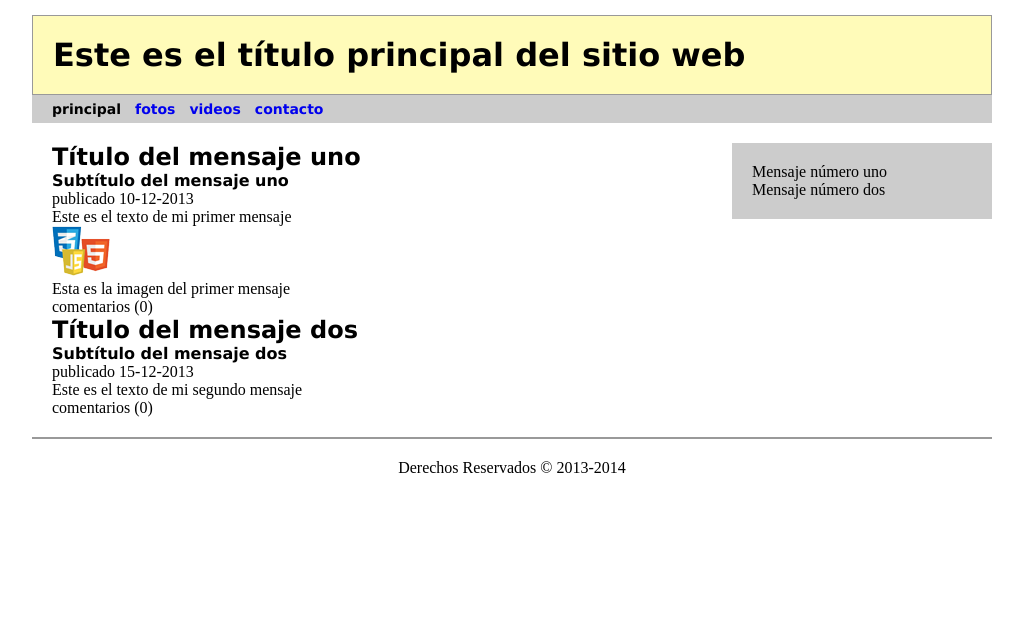
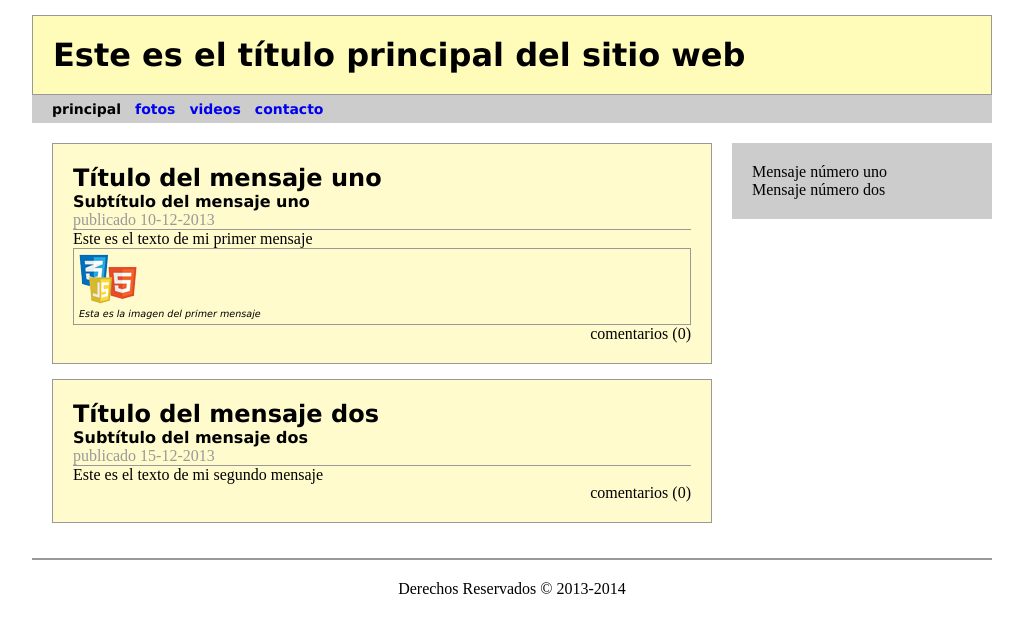
Before and after one commit to amiguetes/lmsgi-blog, a plain HTML site: page index.html in a window 1280 px wide. Shown: the whole page, without its empty margins (128-1151 px from the left). Drawn offline with Linux system fonts and the light colour scheme.

Commit message:
Implementados los últimos retoques closes #9

```diff
--- a/css/estilos.css
+++ b/css/estilos.css
@@ -58,3 +58,14 @@ body { text-align: center; }
     Esto se hace para que el pie de página se extienda por toda la página y sea más fácil de ver.
 */
 #footer { clear: both; text-align: center; padding: 20px; border-top: 2px solid #999999; }
+
+/*
+    Se establece el ancho de los artículos en 100% y se establece un color de fondo y un borde.
+    Esto se hace para que los artículos se extiendan por toda la página y sean más fáciles de ver.
+*/
+.article { background: #FFFBCC; border: 1px solid #999999; padding: 20px; margin-bottom: 15px; }
+.article_header { border-bottom: 1px solid #999999; }
+.article_footer { text-align: right; }
+.time { color: #999999; }
+.figure { border: 1px double #999999; padding: 5px; }
+.figure .figcaption { font: italic 0.6em verdana, sans-serif; }
```
